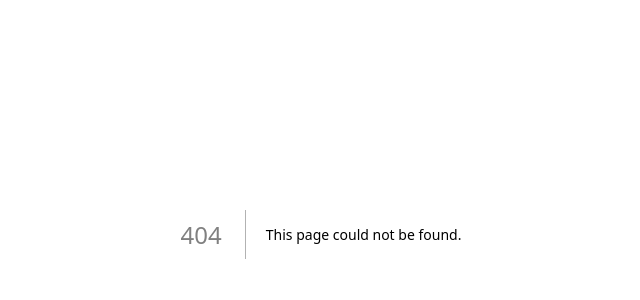
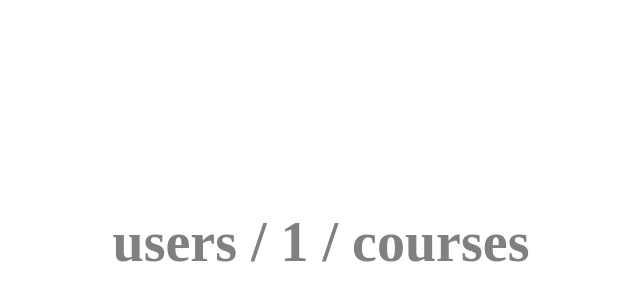
Before and after one commit to hamedAbdollahzade/next-js, a Next.js app: page /users/1/courses in a window 1280 px wide. Before the commit this address had no page. Shown: the part 166-466 px from the top of the page, without its empty margins (319-959 px from the left). Built offline with nearby package versions, Linux system fonts and the light colour scheme.

Commit message:
ساخت Route های Dynamic - Nested

```diff
--- /dev/null
+++ b/pages/users/[userId]/courses.jsx
@@ -0,0 +1,11 @@
+// ... users/"dynamicId"/courses
+
+import { useRouter } from "next/router";
+
+const courses = () => {
+  const route = useRouter();
+
+  return <h1>users / {route.query.userId} / courses</h1>;
+};
+
+export default courses;
--- a/pages/users/index.js
+++ b/pages/users/index.js
@@ -1,5 +1,5 @@
 const Users = () => {
-  return <h1>Users Page </h1>;
+  return <h1>Users List Page </h1>;
 };
 
 export default Users;
```
